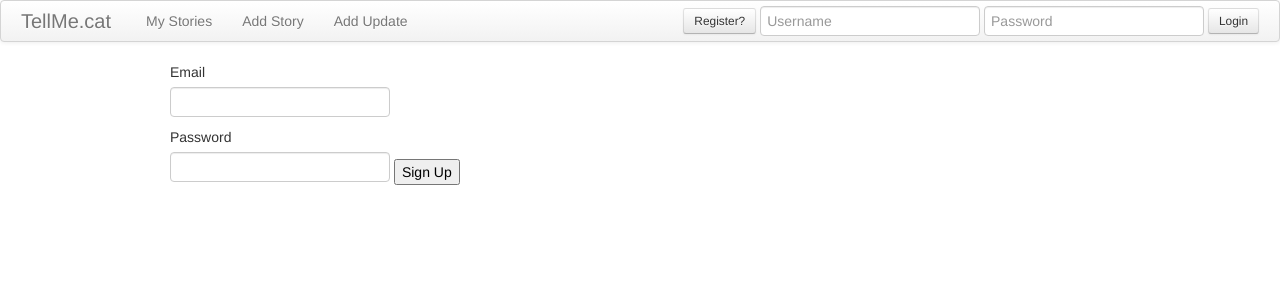
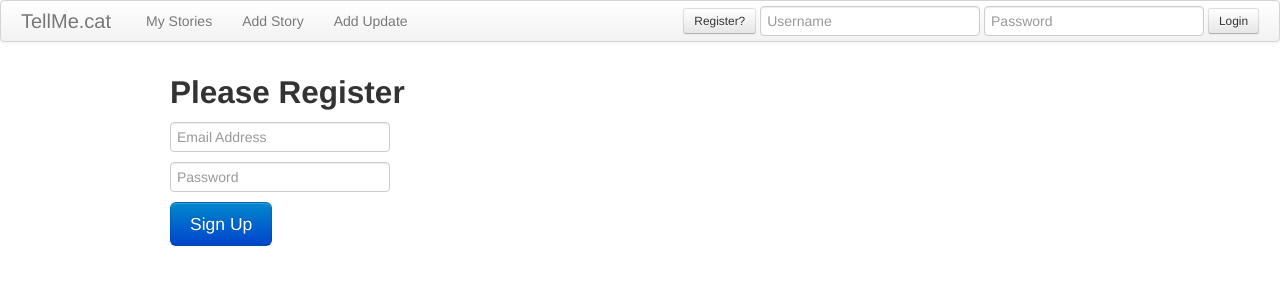
Before and after one commit to worldsproject/tellme-cat, a Django app: page /register in a window 1280 px wide. Shown: the top 302 px of the page. Run offline with Django 3.2, Linux system fonts and the light colour scheme; parts of the project's set-up code (start-up, migrations or seed data) failed here and were passed over; some libraries are stand-ins or nearby versions.

Commit message:
Cleaned up the registration page

```diff
--- a/followup/templates/register.html
+++ b/followup/templates/register.html
@@ -2,10 +2,11 @@
 {% block content %}
 <form action='register_user' method='post'>
     {% csrf_token %}
-    <label>Email</label>
-    <input type='text' name='email'>
-    <label>Password</label>
-    <input type='password' name='password'>
-    <button type='submit'>Sign Up</button>
+    <h2 class='form-signin-heading'>Please Register</h2>
+    <input type='text' name='email' placeholder='Email Address'>
+    <br>
+    <input type='password' name='password' placeholder='Password'>
+    <br>
+    <button class='btn btn-large btn-primary' type='submit'>Sign Up</button>
 </form>
 {% endblock content %}
```
